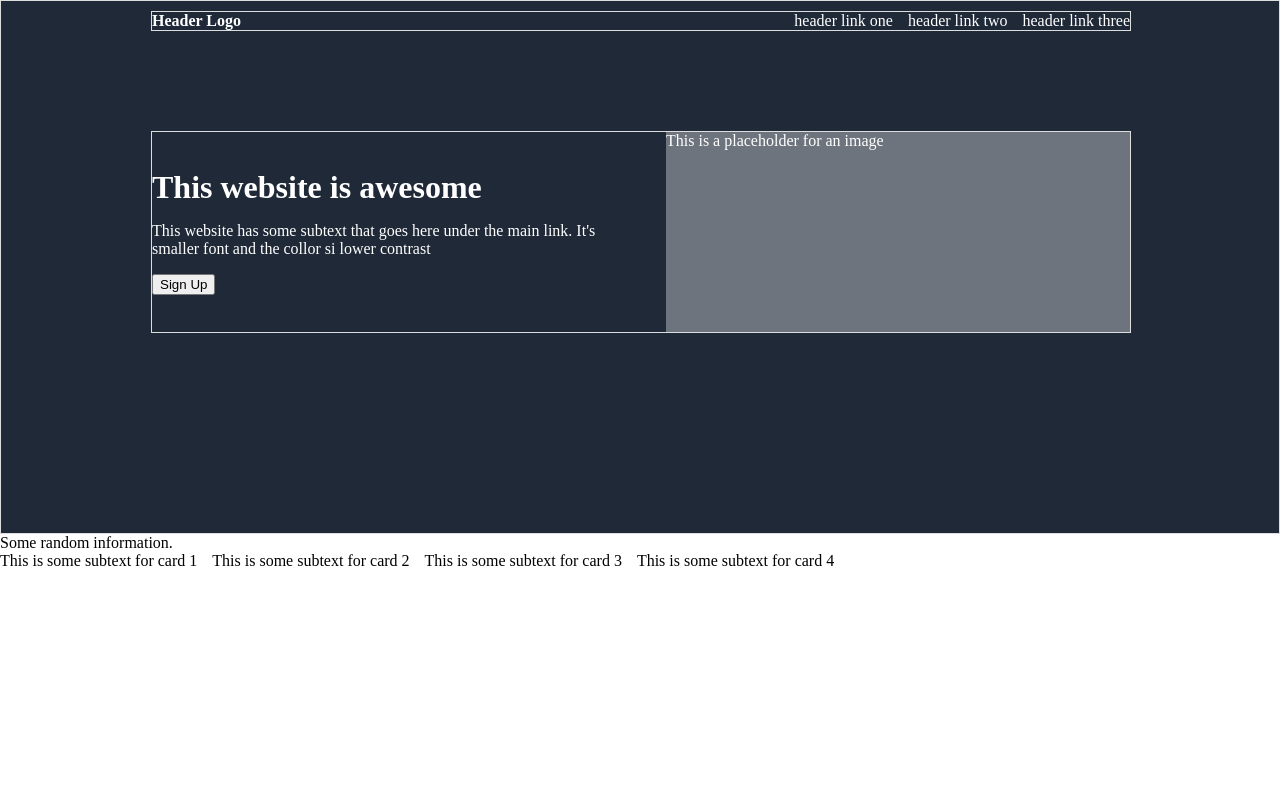
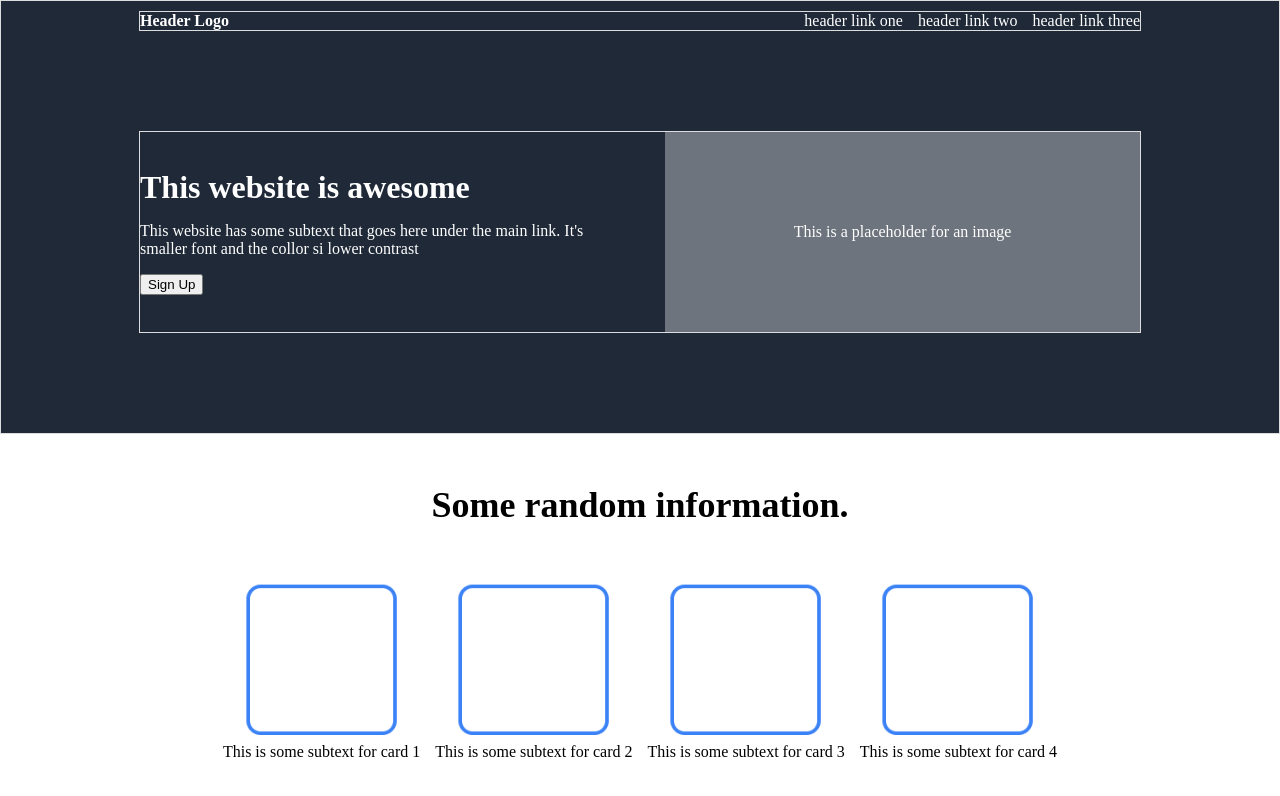
Before and after one commit to xSparKo/Project-Landing-Page, a plain HTML site: page index.html in a window 1280 px wide. Drawn offline with Linux system fonts and the light colour scheme.

Commit message:
Add second section layout

```diff
--- a/index.html
+++ b/index.html
@@ -29,16 +29,13 @@
             </div>
         </div>
 
-        <div class="card-container">
-
             <div class="card-top">Some random information.</div>
             <ul class="card-item">
-                <li>This is some subtext for card 1</li>
-                <li>This is some subtext for card 2</li>
-                <li>This is some subtext for card 3</li>
-                <li>This is some subtext for card 4</li>
+                <li><img src="./Design_images/Blue_kocka.png" alt="Picture of a blue kocka">This is some subtext for card 1</li>
+                <li><img src="./Design_images/Blue_kocka.png" alt="Picture of a blue kocka">This is some subtext for card 2</li>
+                <li><img src="./Design_images/Blue_kocka.png" alt="Picture of a blue kocka">This is some subtext for card 3</li>
+                <li><img src="./Design_images/Blue_kocka.png" alt="Picture of a blue kocka">This is some subtext for card 4</li>
             </ul>
-        </div>
 
     </div>
 
--- a/styles.css
+++ b/styles.css
@@ -5,10 +5,10 @@ body {
 }
 
 .width-wrapper {
-    max-width: 1200px;
+    max-width: 1000px;
 }
 
-.bold {
+.bold, .card-top {
     font-weight: bold;
 }
 
@@ -18,7 +18,7 @@ body {
     flex-flow: column wrap;
     background: #1F2937;
     color: white;
-    padding: 10px 150px 200px 150px;
+    padding: 10px 0px 100px 0px;
     border: 1px solid #ddd;
 }
 
@@ -65,4 +65,27 @@ h1 {
 .header-image {
     background-color: #6D747D;
     align-self: stretch;
+    display: flex;
+    align-items: center;
+    justify-content: center;
 }
+
+.card-top {
+    display: flex;
+    flex-direction: column;
+    align-items: center;
+    font-size: 36px;
+    margin: 50px 0px 50px 0px;
+}
+
+.card-item {
+    display: flex;
+    justify-content: center;
+    padding-bottom: 100px;
+}
+
+li {
+    display: flex;
+    flex-direction: column;
+    align-items: center;
+}
```
Also changed, not shown: Design_images/Blue_kocka.png (added).
